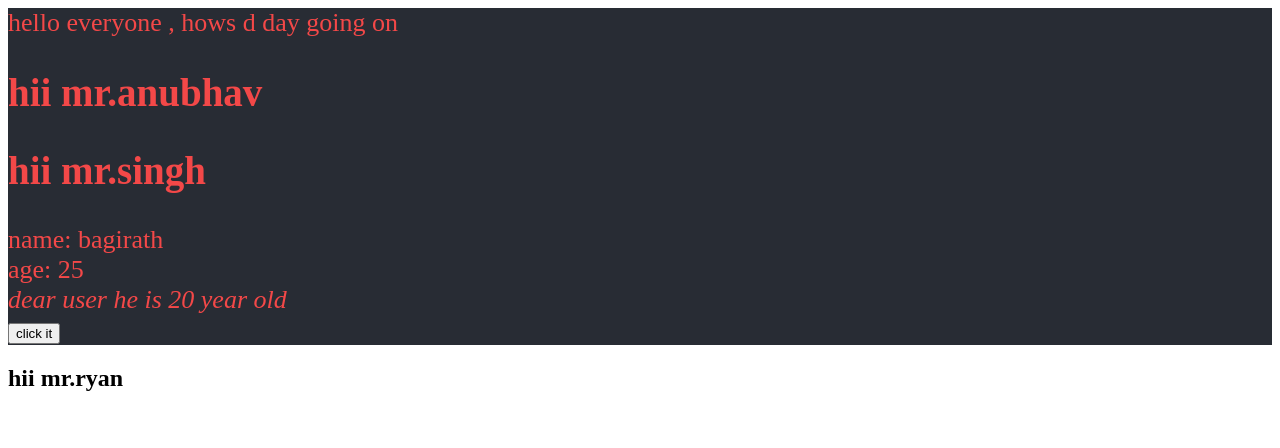
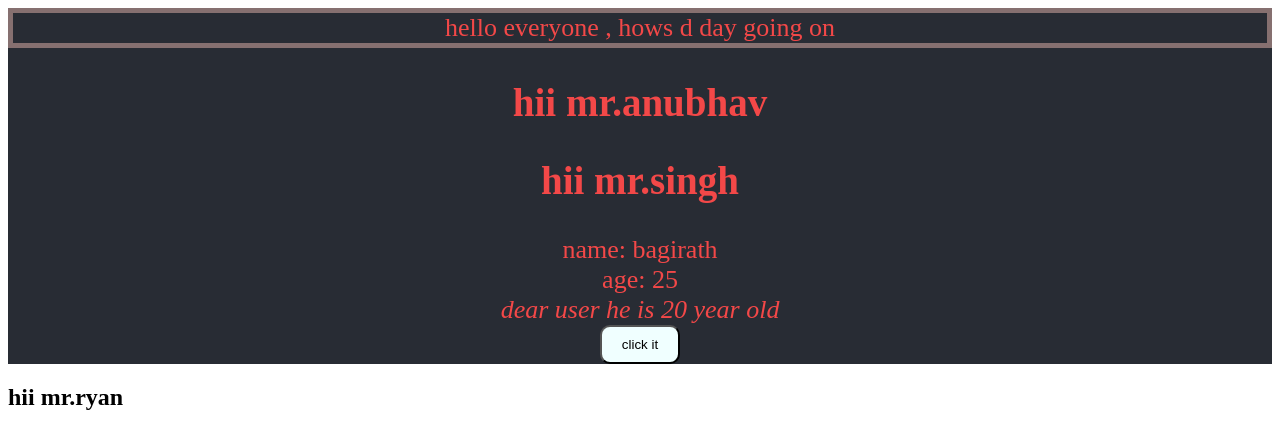
Before and after one commit to anubhav13singh/practice, a React (Create React App) app in the folder react 1/: page / in a window 1280 px wide. Shown: the top 448 px of the page. Built offline with nearby package versions, Linux system fonts and the light colour scheme.

Commit message:
event listiner added in state

```diff
--- a/react 1/src/App.css
+++ b/react 1/src/App.css
@@ -2,4 +2,14 @@
   background-color: #282c34;
   font-size: calc(10px + 2vmin);
   color: rgb(243, 72, 72);
+  text-align: center;
 }
+button{
+  background-color: azure;
+  border-radius: 10px;
+  padding: 10px 20px;
+
+}
+.name {
+  border: 5px solid rgb(134, 112, 112);
+}
--- a/react 1/src/App.js
+++ b/react 1/src/App.js
@@ -5,7 +5,7 @@ import State from './components/State';
 function App() {
   return (
     <div className='App-header'>
-      <header >
+      <header className='name'>
         hello everyone ,
         hows d day going on
       </header>
@@ -13,11 +13,11 @@ function App() {
        <Man number = "anubhav"></Man>
        <Man number = "singh"></Man>
 
-      </div>
       <Person name = "bagirath"></Person>
 
       <State/>
 
+     </div>
     </div>
 
   );
```
